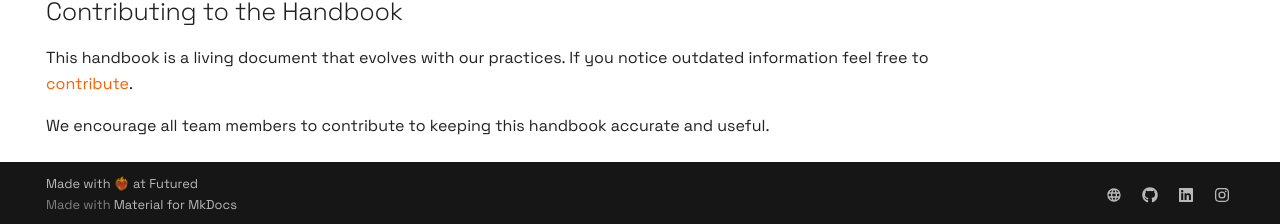
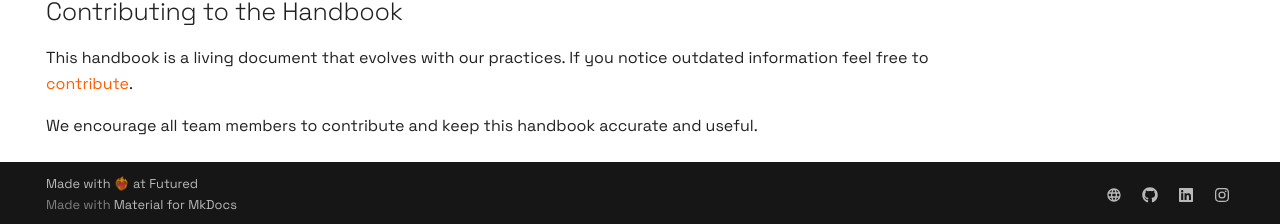
Before and after one commit to futuredapp/Engineering-Handbook, an MkDocs documentation site: the page built from docs/index.md, in a window 1280 px wide and 995 px high. Shown: the part 768-992 px from the top of the window. Built offline with MkDocs 1.6.1 and Material for MkDocs 9.7.7, drawn with Linux system fonts in a browser that asks for light colours.

Commit message:
Fix typo

```diff
--- a/docs/index.md
+++ b/docs/index.md
@@ -27,4 +27,4 @@ We believe in open collaboration and sharing knowledge. By making our engineerin
 
 This handbook is a living document that evolves with our practices. If you notice outdated information feel free to [contribute](editors.md).
 
-We encourage all team members to contribute to keeping this handbook accurate and useful.
+We encourage all team members to contribute and keep this handbook accurate and useful.
```
